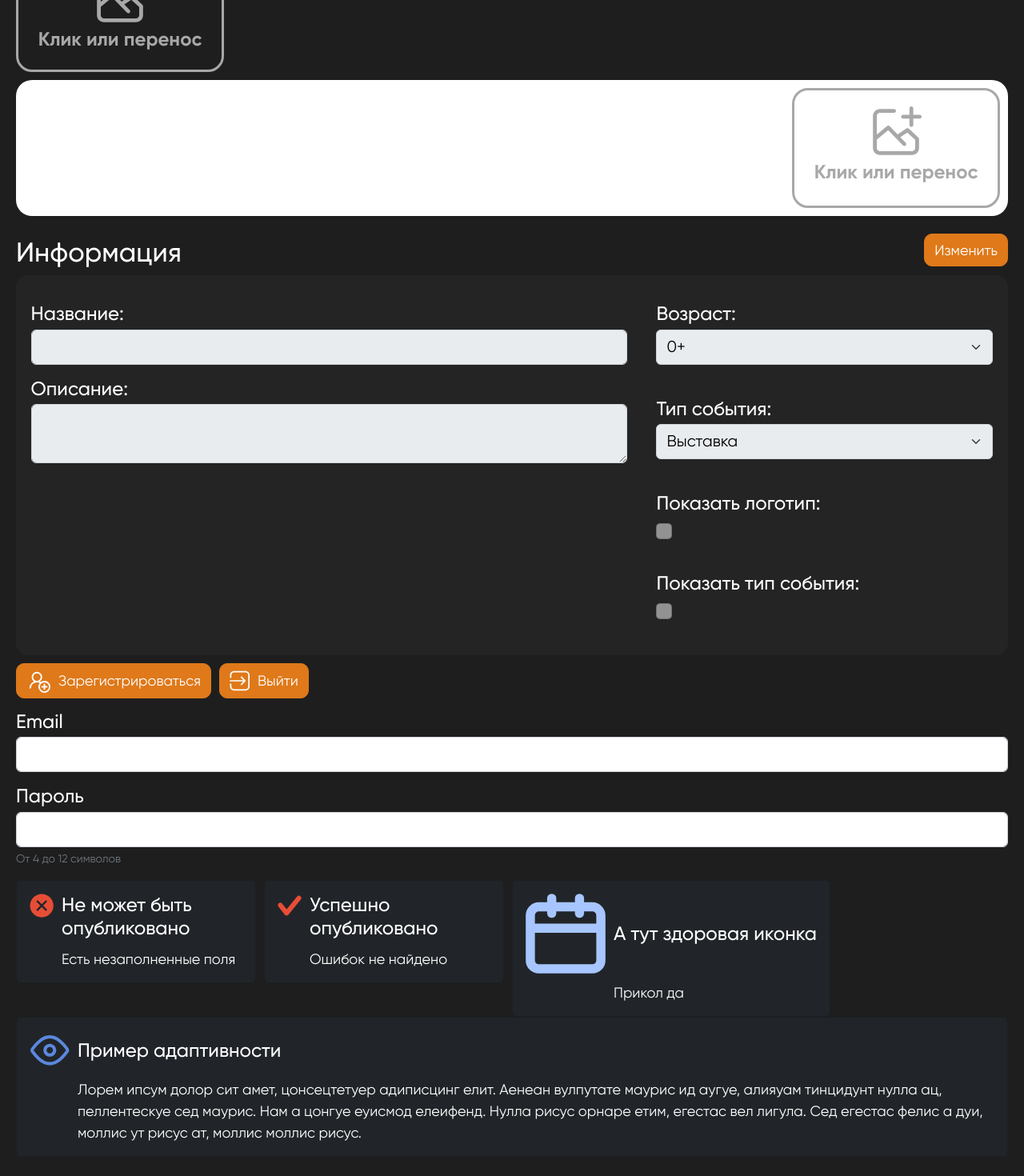
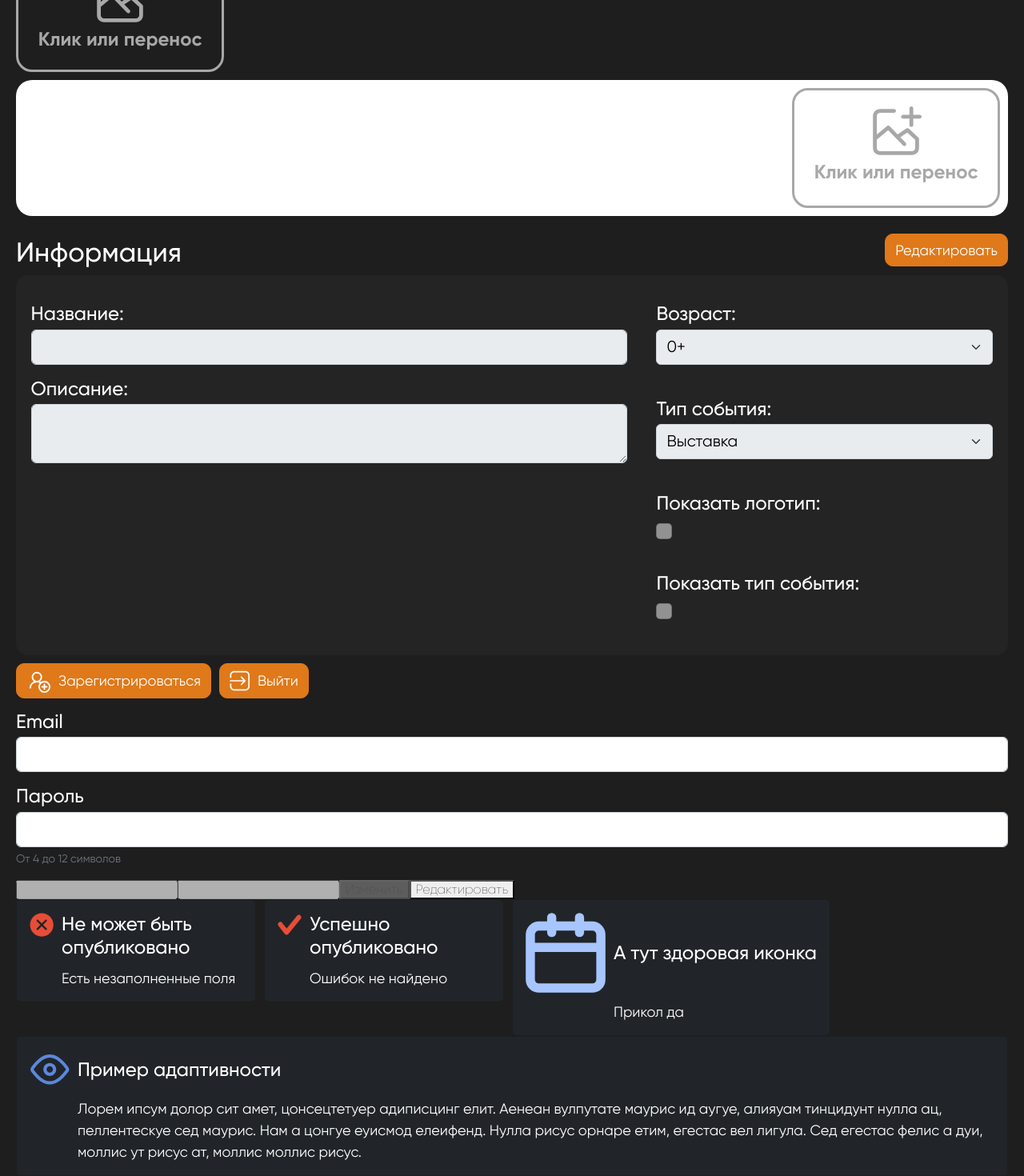
Before and after one commit to Anto-MSHK/podhod_front, a React (Create React App) app: page / in a window 1280 px wide. Shown: the part 795-2265 px from the top of the page at 80% size. Before the commit the page ends 2241 px from the top, so only its background shows below. Built offline with nearby package versions, Linux system fonts and the light colour scheme.

Commit message:
new form

```diff
--- a/src/components/AuthForm/Form.tsx
+++ b/src/components/AuthForm/Form.tsx
@@ -6,7 +6,7 @@ import * as Yup from "yup";
 import { Formik, FormikProps, Form } from "formik";
 
 interface FormContainerI {
-  children: JSX.Element;
+  children: (formik: FormikProps<any>) => JSX.Element;
   formConfig: FormikConfig<any>;
   schemaConfig: Yup.ObjectShape;
 }
@@ -14,7 +14,6 @@ export const FormContainer: FC<FormContainerI> = ({
   children,
   schemaConfig,
   formConfig,
-
 }) => {
   const schema = Yup.object().shape(schemaConfig);
   return (
@@ -22,14 +21,8 @@ export const FormContainer: FC<FormContainerI> = ({
       initialValues={formConfig.initialValues}
       validationSchema={schema}
       onSubmit={formConfig.onSubmit}
-
-
     >
-      {(formik: FormikProps<any>) => (
-          <Form  >
-            {children}
-          </Form>
-      )}
+      {(formik: FormikProps<any>) => <Form>{children(formik)}</Form>}
     </Formik>
   );
 };
--- a/src/components/ButtonArt/ButtonArt.module.css
+++ b/src/components/ButtonArt/ButtonArt.module.css
@@ -12,6 +12,10 @@
   text-align: center;
 }
 
+.disabled {
+  background-color: #636363 !important;
+}
+
 .imageWrapper {
   width: 30px;
   height: 30px;
--- a/src/components/ButtonArt/ButtonArt.tsx
+++ b/src/components/ButtonArt/ButtonArt.tsx
@@ -4,11 +4,12 @@ import styles from "./ButtonArt.module.css";
 
 interface ButtonArtI extends ButtonProps {
   className?: string;
-  style?: React.CSSProperties
+  style?: React.CSSProperties;
   onClick?: () => void;
   type?: "button" | "submit" | "reset";
   icon?: any;
-  iconWidth?: number
+  iconWidth?: number;
+  disabled?: boolean;
 }
 
 export const ButtonArt: FC<ButtonArtI> = ({
@@ -21,21 +22,28 @@ export const ButtonArt: FC<ButtonArtI> = ({
   active,
   icon,
   iconWidth,
+  disabled,
 }) => {
   const customClassName = className ? className : styles.customBtn;
   const iconElement = icon ? (
-    <img className={styles.imageWrapper} style = {{width: iconWidth}} src={icon} alt={""} />
+    <img
+      className={styles.imageWrapper}
+      style={{ width: iconWidth }}
+      src={icon}
+      alt={""}
+    />
   ) : null;
 
   return (
-    <div className={`${styles.customBtnWrapper}`} >
+    <div>
       <Button
-        color = {color}
-        className={customClassName}
+        color={color}
+        className={`${customClassName}`}
         onClick={onClick}
         type={type}
         active={active}
-        style = {style}
+        style={style}
+        disabled={disabled}
       >
         {iconElement}
         {children}
--- a/src/components/FillForm/FillForm.tsx
+++ b/src/components/FillForm/FillForm.tsx
@@ -1,119 +1,137 @@
-import * as React from 'react';
-import styles from './FillForm.module.css';
-import { ButtonArt } from '../ButtonArt/ButtonArt';
-import { useState } from 'react';
-import { FormContainer } from '../AuthForm/Form';
-import * as Yup from 'yup';
-import { FormikConfig } from 'formik';
-import { FormInput } from '../AuthForm/FormInput';
+import * as React from "react";
+import styles from "./FillForm.module.css";
+import { ButtonArt } from "../ButtonArt/ButtonArt";
+import { useState } from "react";
+import { FormContainer } from "../AuthForm/Form";
+import * as Yup from "yup";
+import { FormikConfig } from "formik";
+import { FormInput } from "../AuthForm/FormInput";
 
-
-interface IFillFormProps {
-}
+interface IFillFormProps {}
 
 export const FillForm: React.FC<IFillFormProps> = (props) => {
-    const [disabled, setDisabled] = useState<boolean>(true);
-    const Options = ['Выставка', 'Экспозиция', 'Показ мод'];
-    const ages = ['0+', '6+', "12+", "16+", '18+']
+  const Options = ["Выставка", "Экспозиция", "Показ мод"];
+  const ages = ["0+", "6+", "12+", "16+", "18+"];
   const agesOption = ages.map((age, index) => {
-        return <option key={index}>{age}</option>
-    })
+    return <option key={index}>{age}</option>;
+  });
   const options = Options.map((text, index) => {
     return <option key={index}>{text}</option>;
   });
 
-    const formConfig: FormikConfig<any> = {
+  interface formType {
+    organizationName: string;
+    description: string;
+    age: string;
+    eventType: string;
+    checked: boolean[];
+  }
+  const formConfig: FormikConfig<formType> = {
     initialValues: {
       organizationName: "",
       description: "",
       age: ages[0],
       eventType: Options[0],
-            checked: []
+      checked: [],
     },
-        onSubmit: (values) => {
+    onSubmit: (values, form) => {
+      form.setSubmitting(false);
+      setEditing(false);
       alert(JSON.stringify(values, null, 2));
     },
   };
   const schemaConfig: Yup.ObjectShape = {
     organizationName: Yup.string()
-            /* .email("Некорректная почта!") */
+      .email("Некорректная почта!")
       .required("Обязательное поле!"),
     description: Yup.string()
       /* .min(4, "Минимум 4 символа!")
             .max(12, "Максимум 12 символов!") */
       .required("Обязательное поле!"),
-        age: Yup.string()
-            .required("Обязательное поле!"),
-        eventType: Yup.string()
-            .required("Обязательное поле!"),
+    age: Yup.string().required("Обязательное поле!"),
+    eventType: Yup.string().required("Обязательное поле!"),
   };
 
-    const changeForm = () => {
-        setDisabled(!disabled)
+  const [editing, setEditing] = useState(false);
+
+  const toggleEditing = () => {
+    setEditing(!editing);
   };
 
-
   return (
-        <FormContainer
-            schemaConfig={schemaConfig}
-            formConfig={formConfig}
-        >
+    <FormContainer schemaConfig={schemaConfig} formConfig={formConfig}>
+      {(formik) => (
         <div className={styles.fillForm_container}>
           <div className={styles.asd}>
-                    <h2>Информация</h2>
-                    <ButtonArt type={disabled ? 'submit' : 'button'} className={styles.formBtn}
-                    onClick = {changeForm}>
-                        {disabled ? 'Изменить' : 'Сохранить'}
+            <h2>{`Информация`}</h2>
+            <div style={{ display: "flex", gap: 15 }}>
+              {editing && (
+                <ButtonArt
+                  type="submit"
+                  disabled={
+                    !editing ||
+                    formik.isSubmitting ||
+                    Object.keys(formik.errors).length > 0 ||
+                    Object.keys(formik.touched).length === 0
+                  }
+                >
+                  {editing ? "Сохранить" : "Изменить"}
                 </ButtonArt>
+              )}
+              <ButtonArt type="button" onClick={toggleEditing}>
+                {editing ? "Отмена" : "Редактировать"}
+              </ButtonArt>
+            </div>
           </div>
           <div className={styles.form_info}>
             <div className={styles.left}>
-                        <FormInput name="organizationName"
+              <FormInput
+                name="organizationName"
                 label="Название:"
-                            disabled={disabled}
+                disabled={!editing}
               />
               <FormInput
                 name="description"
                 label="Описание:"
-                            type='textarea'
-                            disabled={disabled}
+                type="textarea"
+                disabled={!editing}
               />
             </div>
             <div className={styles.right}>
               <FormInput
                 name="age"
                 label="Возраст:"
-                            type='select'
-                            disabled={disabled}
+                type="select"
+                disabled={!editing}
               >
                 {agesOption}
               </FormInput>
               <FormInput
                 name="eventType"
                 label="Тип события:"
-                            type='select'
-                            disabled={disabled}
+                type="select"
+                disabled={!editing}
               >
                 {options}
               </FormInput>
               <FormInput
                 name="checked"
                 label="Показать логотип:"
-                            type='checkbox'
-                            value={'showLogo'}
-                            disabled={disabled}
+                type="checkbox"
+                value={"showLogo"}
+                disabled={!editing}
               />
               <FormInput
                 name="checked"
                 label="Показать тип события:"
-                            type='checkbox'
-                            value={'showEventType'}
-                            disabled={disabled}
+                type="checkbox"
+                value={"showEventType"}
+                disabled={!editing}
               />
             </div>
           </div>
-
         </div>
+      )}
     </FormContainer>
   );
 };
--- a/src/pages/StylePage/StylePage.tsx
+++ b/src/pages/StylePage/StylePage.tsx
@@ -12,8 +12,8 @@ import icon4 from "../../assets/icons/Icon4.svg";
 import icon9 from "../../assets/icons/Icon9.svg";
 import icon8 from "../../assets/icons/Icon8.svg";
 import icon7 from "../../assets/icons/Icon7.svg";
-import loginIcon from '../../assets/icons/loginIcon.svg'
-import registerIcon from "../../assets/icons/RegisterIcon.svg"
+import loginIcon from "../../assets/icons/loginIcon.svg";
+import registerIcon from "../../assets/icons/RegisterIcon.svg";
 import { FillForm } from "../../components/FillForm/FillForm";
 // import { AuthForm } from "../../components/AuthForm/AuthForm";
 import { InfoComponent } from "../../components/InfoComponent/InfoComponent";
@@ -21,7 +21,8 @@ import { FormContainer } from "../../components/AuthForm/Form";
 import { FormInput } from "./../../components/AuthForm/FormInput";
 import * as Yup from "yup";
 import { useFormik, FormikConfig } from "formik";
-import { ButtonArt } from '../../components/ButtonArt/ButtonArt';
+import { ButtonArt } from "../../components/ButtonArt/ButtonArt";
+import { MyForm } from "./Test";
 
 export const MainPage = () => {
   const btnData = [
@@ -126,16 +127,24 @@ export const MainPage = () => {
         <FillForm />
       </div>
       <div style={{ marginTop: "10px", marginBottom: "10px" }}>
-        <FormContainer
-          schemaConfig={schemaConfig}
-          formConfig={formConfig}
+        <FormContainer schemaConfig={schemaConfig} formConfig={formConfig}>
+          {(formik) => (
+            <div>
+              <div>
+                <div style={{ display: "flex", gap: "10px" }}>
+                  <ButtonArt icon={registerIcon} type="submit">
+                    Зарегистрироваться
+                  </ButtonArt>
+                  <ButtonArt
+                    icon={loginIcon}
+                    iconWidth={25}
+                    style={{
+                      backgroundColor: "#282828",
+                      border: "2px solid #282828",
+                    }}
                   >
-          <div>
-
-            <div>
-              <div style={{ display: 'flex', gap: '10px' }}>
-                <ButtonArt icon={registerIcon} type='submit'>Зарегистрироваться</ButtonArt>
-                <ButtonArt  icon = {loginIcon} iconWidth = {25} style={{backgroundColor: '#282828', border: '2px solid #282828'}}>Выйти</ButtonArt>
+                    Выйти
+                  </ButtonArt>
                 </div>
 
                 <FormInput name="email" label="Email" />
@@ -146,22 +155,42 @@ export const MainPage = () => {
                 />
               </div>
             </div>
+          )}
         </FormContainer>
       </div>
-      <div style={{ display: "flex", gap: '10px'}}>
-        <div style={{ width: '300px' }}>
-          <InfoComponent icon={icon9} title={"Не может быть опубликовано"} desc={"Есть незаполненные поля"} />
+      <MyForm />
+      <div style={{ display: "flex", gap: "10px" }}>
+        <div style={{ width: "300px" }}>
+          <InfoComponent
+            icon={icon9}
+            title={"Не может быть опубликовано"}
+            desc={"Есть незаполненные поля"}
+          />
         </div>
-        <div style={{ width: '300px' }}>
-          <InfoComponent icon={icon8} title={"Успешно опубликовано"} desc={"Ошибок не найдено"} />
+        <div style={{ width: "300px" }}>
+          <InfoComponent
+            icon={icon8}
+            title={"Успешно опубликовано"}
+            desc={"Ошибок не найдено"}
+          />
         </div>
-        <div >
-          <InfoComponent iconWidth={100} icon={icon7} title={"А тут здоровая иконка"} desc={"Прикол да"} />
+        <div>
+          <InfoComponent
+            iconWidth={100}
+            icon={icon7}
+            title={"А тут здоровая иконка"}
+            desc={"Прикол да"}
+          />
         </div>
       </div>
-          <InfoComponent iconWidth={50} icon={icon4} title={"Пример адаптивности"}
-          desc={("Лорем ипсум долор сит амет, цонсецтетуер адиписцинг елит. Аенеан вулпутате маурис ид аугуе, алияуам тинцидунт нулла ац, пеллентескуе сед маурис. Нам а цонгуе еуисмод елеифенд. Нулла рисус орнаре етим, егестас вел лигула. Сед егестас фелис а дуи, моллис ут рисус ат, моллис моллис рисус.")} />
-
+      <InfoComponent
+        iconWidth={50}
+        icon={icon4}
+        title={"Пример адаптивности"}
+        desc={
+          "Лорем ипсум долор сит амет, цонсецтетуер адиписцинг елит. Аенеан вулпутате маурис ид аугуе, алияуам тинцидунт нулла ац, пеллентескуе сед маурис. Нам а цонгуе еуисмод елеифенд. Нулла рисус орнаре етим, егестас вел лигула. Сед егестас фелис а дуи, моллис ут рисус ат, моллис моллис рисус."
+        }
+      />
     </div>
   );
 };
--- /dev/null
+++ b/src/pages/StylePage/Test.tsx
@@ -0,0 +1,37 @@
+import { useState } from "react";
+import { Formik, Form, Field } from "formik";
+
+export function MyForm() {
+  const [editing, setEditing] = useState(false);
+
+  const initialValues = {
+    // здесь ваши начальные значения полей формы
+  };
+
+  const handleSubmit = (values: any, actions: any) => {
+    // здесь ваша логика отправки формы
+    actions.setSubmitting(false);
+    setEditing(false);
+  };
+
+  const toggleEditing = () => {
+    setEditing(!editing);
+  };
+
+  return (
+    <Formik initialValues={initialValues} onSubmit={handleSubmit}>
+      {({ isSubmitting }) => (
+        <Form>
+          <Field type="text" name="field1" disabled={!editing} />
+          <Field type="text" name="field2" disabled={!editing} />
+          <button type="submit" disabled={!editing || isSubmitting}>
+            {editing ? "Сохранить" : "Изменить"}
+          </button>
+          <button type="button" onClick={toggleEditing}>
+            {editing ? "Отмена" : "Редактировать"}
+          </button>
+        </Form>
+      )}
+    </Formik>
+  );
+}
```
Lines whose indentation alone changed are shown as unchanged.
